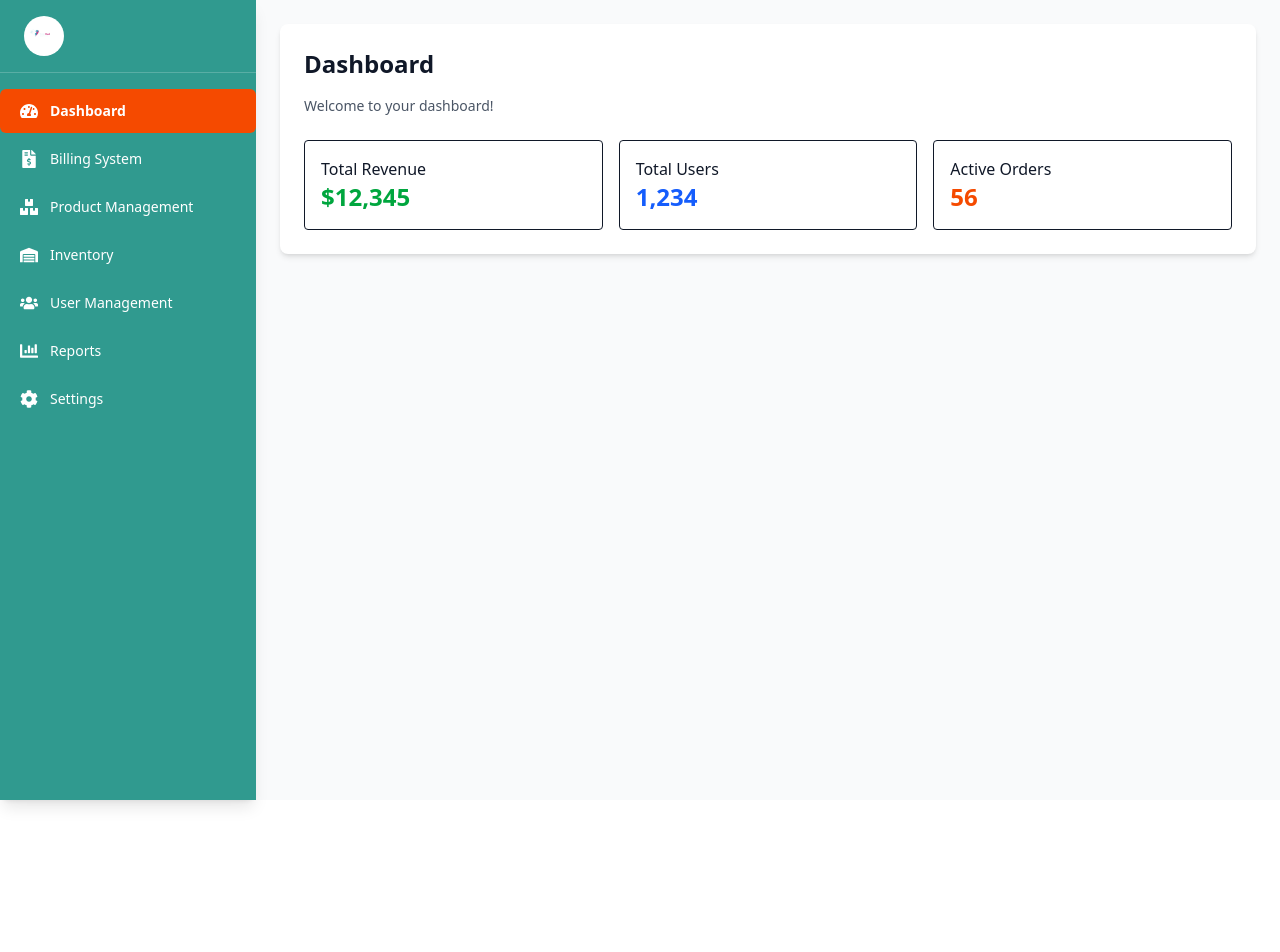
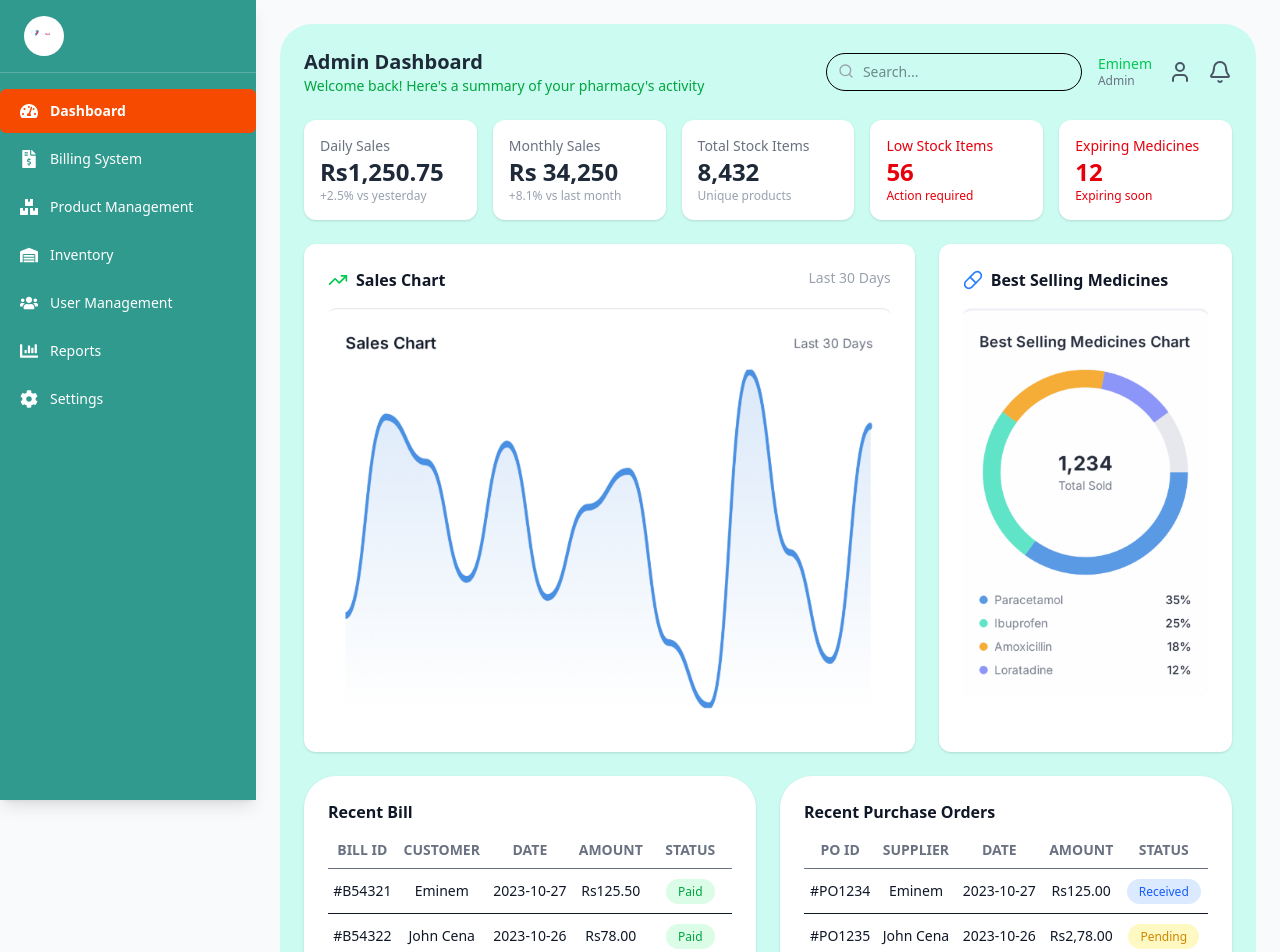
Before and after one commit to supunyasanthaofficial/Pharmacy-management-system, a React (Vite) app: page /dashboard in a window 1280 px wide. Shown: the top 952 px of the page. Before the commit the page ends 800 px from the top, so only its background shows below. Built offline with nearby package versions, Linux system fonts and the light colour scheme.

Commit message:
Implementing a Dashboard page.

```diff
--- a/src/pages/Dashboard.jsx
+++ b/src/pages/Dashboard.jsx
@@ -1,29 +1,248 @@
-
 import React from "react";
+import { Bell, User, Search, TrendingUp, Pill } from "lucide-react";
+import Salechart from "../assets/images/Salechart.png";
+import Mchart from "../assets/images/Mchart.png";
 
 const Dashboard = () => {
   return (
-    <div className="bg-white shadow-md rounded-lg p-6">
-      <h1 className="text-2xl font-semibold mb-4">Dashboard</h1>
-      <p className="text-sm text-gray-600 mb-6">
-        Welcome to your dashboard!
-      </p>
-
-
-      <div className="grid grid-cols-1 md:grid-cols-3 gap-4">
-        <div className="p-4 border rounded">
-          <h2 className="font-medium">Total Revenue</h2>
-          <p className="text-2xl font-bold text-green-600">$12,345</p>
+    <div className="min-h-screen rounded-4xl bg-teal-100 p-6">
+      <div className="flex justify-between items-center mb-6">
+        <div>
+          <h1 className="text-xl font-bold text-gray-800">Admin Dashboard</h1>
+          <p className="text-sm text-green-600">
+            Welcome back! Here's a summary of your pharmacy's activity
+          </p>
         </div>
 
-        <div className="p-4 border rounded">
-          <h2 className="font-medium">Total Users</h2>
-          <p className="text-2xl font-bold text-blue-600">1,234</p>
+        <div className="flex items-center gap-4">
+          <div className="relative">
+            <Search
+              size={16}
+              className="absolute left-3 top-2.5 text-gray-400"
+            />
+            <input
+              type="text"
+              placeholder="Search..."
+              className="pl-9 pr-4 py-2 rounded-full text-sm focus:outline-none border border-black focus:border-black focus:ring-1 focus:ring-black"
+            />
+          </div>
+
+          <div className="text-sm text-green-500 font-medium leading-tight">
+            Eminem
+            <div className="text-xs text-gray-500">Admin</div>
+          </div>
+
+          <User className="text-gray-600" />
+          <Bell className="text-gray-600" />
+        </div>
+      </div>
+
+      <div className="grid grid-cols-1 md:grid-cols-5 gap-4 mb-6">
+        {[
+          {
+            title: "Daily Sales",
+            value: "Rs1,250.75",
+            note: "+2.5% vs yesterday",
+          },
+          {
+            title: "Monthly Sales",
+            value: "Rs 34,250",
+            note: "+8.1% vs last month",
+          },
+          {
+            title: "Total Stock Items",
+            value: "8,432",
+            note: "Unique products",
+          },
+          {
+            title: "Low Stock Items",
+            value: "56",
+            note: "Action required",
+            danger: true,
+          },
+          {
+            title: "Expiring Medicines",
+            value: "12",
+            note: "Expiring soon",
+            danger: true,
+          },
+        ].map((item, index) => (
+          <div key={index} className="bg-white rounded-xl p-4 shadow">
+            <p className={`text-sm ${item.danger ? "text-red-600" : "text-gray-500"}`}>
+              {item.title}
+            </p>
+            <h2
+              className={`text-2xl font-bold ${
+                item.danger ? "text-red-600" : "text-gray-800"
+              }`}
+            >
+              {item.value}
+            </h2>
+            <p className={`text-xs ${item.danger ? "text-red-600" : "text-gray-400"}`}>
+              {item.note}
+            </p>
+          </div>
+        ))}
+      </div>
+
+      <div className="grid grid-cols-1 lg:grid-cols-3 gap-6 mb-6">
+        <div className="bg-white rounded-xl p-6 lg:col-span-2 shadow">
+          <div className="flex justify-between mb-4">
+            <div className="flex items-center gap-2">
+              <TrendingUp size={20} className="text-green-500" />
+              <h3 className="font-semibold">Sales Chart</h3>
+            </div>
+            <span className="text-sm text-gray-400">Last 30 Days</span>
+          </div>
+
+          <div className="h-105 flex items-center justify-center bg-gray-50 rounded-lg overflow-hidden">
+            <img
+              src={Salechart}
+              alt="Sales Chart Visualization"
+              className="w-full h-full object-cover"
+            />
+          </div>
         </div>
 
-        <div className="p-4 border rounded">
-          <h2 className="font-medium">Active Orders</h2>
-          <p className="text-2xl font-bold text-orange-600">56</p>
+        <div className="bg-white rounded-xl p-6 shadow">
+          <div className="flex justify-between mb-4">
+            <div className="flex items-center gap-2">
+              <Pill size={20} className="text-blue-500" />
+              <h3 className="font-semibold">Best Selling Medicines</h3>
+            </div>
+          </div>
+
+          <div className="h-97 relative flex items-center justify-center bg-linear-to-br from-blue-50 to-indigo-50 rounded-lg overflow-hidden">
+            <img
+              src={Mchart}
+              alt="Medicine Sales Chart"
+              className="w-full h-full object-cover opacity-90"
+            />
+
+            <div className="absolute inset-0 flex flex-col items-center justify-center p-4"></div>
+          </div>
+        </div>
+      </div>
+
+      <div className="grid grid-cols-1 lg:grid-cols-2 gap-6">
+        <div className="bg-white rounded-4xl p-6 shadow">
+          <h3 className="font-semibold mb-4">Recent Bill</h3>
+
+          <table className="w-full text-sm text-center">
+            <thead className="text-gray-500 border-b">
+              <tr>
+                <th className="pb-2">BILL ID</th>
+                <th className="pb-2">CUSTOMER</th>
+                <th className="pb-2">DATE</th>
+                <th className="pb-2">AMOUNT</th>
+                <th className="pb-2">STATUS</th>
+              </tr>
+            </thead>
+            <tbody>
+              {[
+                {
+                  id: "#B54321",
+                  customer: "Eminem",
+                  date: "2023-10-27",
+                  amount: "Rs125.50",
+                  status: "Paid",
+                },
+                {
+                  id: "#B54322",
+                  customer: "John Cena",
+                  date: "2023-10-26",
+                  amount: "Rs78.00",
+                  status: "Paid",
+                },
+                {
+                  id: "#B54323",
+                  customer: "Bat Man",
+                  date: "2023-10-25",
+                  amount: "Rs210.00",
+                  status: "Pending",
+                },
+              ].map((bill, index) => (
+                <tr key={index} className="border-b hover:bg-gray-50">
+                  <td className="py-3">{bill.id}</td>
+                  <td className="py-3">{bill.customer}</td>
+                  <td className="py-3">{bill.date}</td>
+                  <td className="py-3 font-medium">{bill.amount}</td>
+                  <td className="py-3">
+                    <span
+                      className={`px-3 py-1 rounded-full text-xs font-medium ${
+                        bill.status === "Paid"
+                          ? "bg-green-100 text-green-600"
+                          : "bg-yellow-100 text-yellow-600"
+                      }`}
+                    >
+                      {bill.status}
+                    </span>
+                  </td>
+                </tr>
+              ))}
+            </tbody>
+          </table>
+        </div>
+
+        <div className="bg-white rounded-4xl p-6 shadow">
+          <h3 className="font-semibold mb-4">Recent Purchase Orders</h3>
+
+          <table className="w-full text-sm text-center">
+            <thead className="text-gray-500 border-b">
+              <tr>
+                <th className="pb-2">PO ID</th>
+                <th className="pb-2">SUPPLIER</th>
+                <th className="pb-2">DATE</th>
+                <th className="pb-2">AMOUNT</th>
+                <th className="pb-2">STATUS</th>
+              </tr>
+            </thead>
+            <tbody>
+              {[
+                {
+                  id: "#PO1234",
+                  supplier: "Eminem",
+                  date: "2023-10-27",
+                  amount: "Rs125.00",
+                  status: "Received",
+                },
+                {
+                  id: "#PO1235",
+                  supplier: "John Cena",
+                  date: "2023-10-26",
+                  amount: "Rs2,78.00",
+                  status: "Pending",
+                },
+                {
+                  id: "#PO1236",
+                  supplier: "Bat Man",
+                  date: "2023-10-25",
+                  amount: "Rs210.00",
+                  status: "Shipped",
+                },
+              ].map((order, index) => (
+                <tr key={index} className="border-b hover:bg-gray-50">
+                  <td className="py-3">{order.id}</td>
+                  <td className="py-3">{order.supplier}</td>
+                  <td className="py-3">{order.date}</td>
+                  <td className="py-3 font-medium">{order.amount}</td>
+                  <td className="py-3">
+                    <span
+                      className={`px-3 py-1 rounded-full text-xs font-medium ${
+                        order.status === "Received"
+                          ? "bg-blue-100 text-blue-600"
+                          : order.status === "Pending"
+                          ? "bg-yellow-100 text-yellow-600"
+                          : "bg-purple-100 text-purple-600"
+                      }`}
+                    >
+                      {order.status}
+                    </span>
+                  </td>
+                </tr>
+              ))}
+            </tbody>
+          </table>
         </div>
       </div>
     </div>
```
